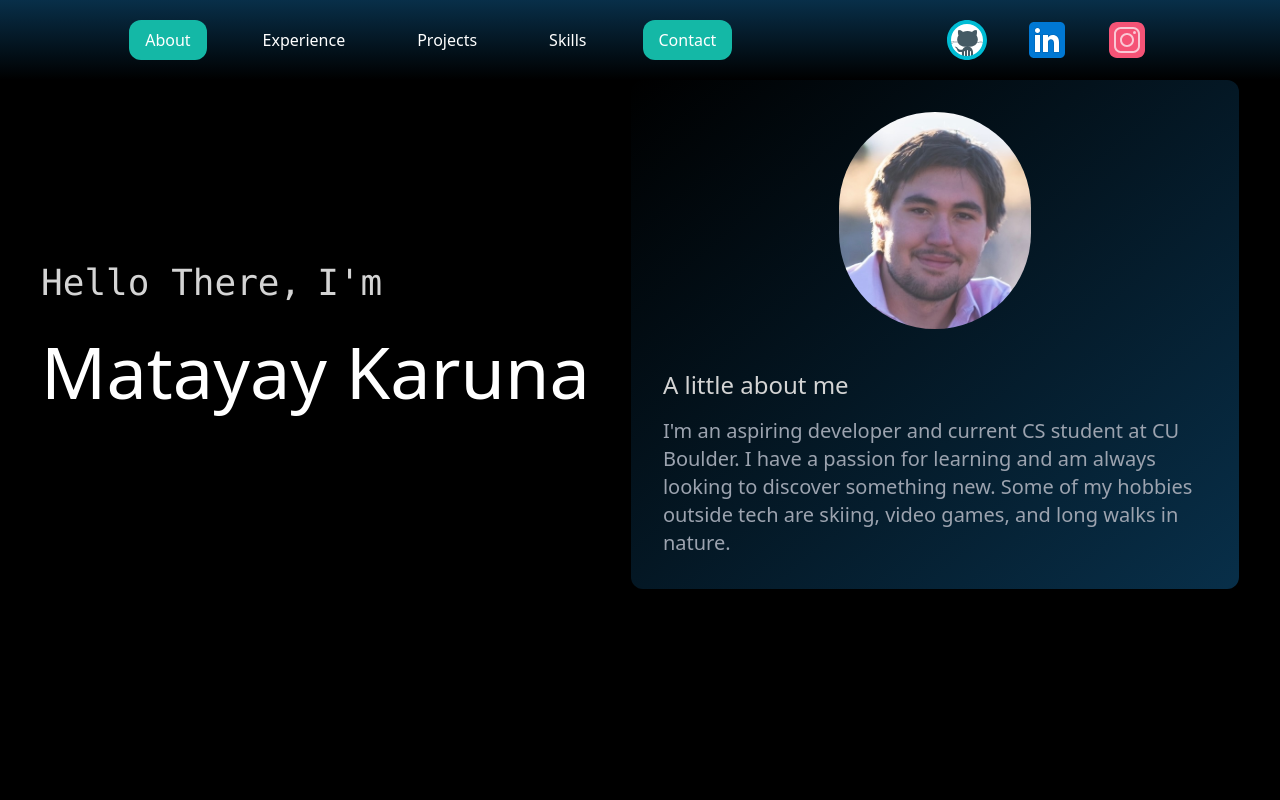
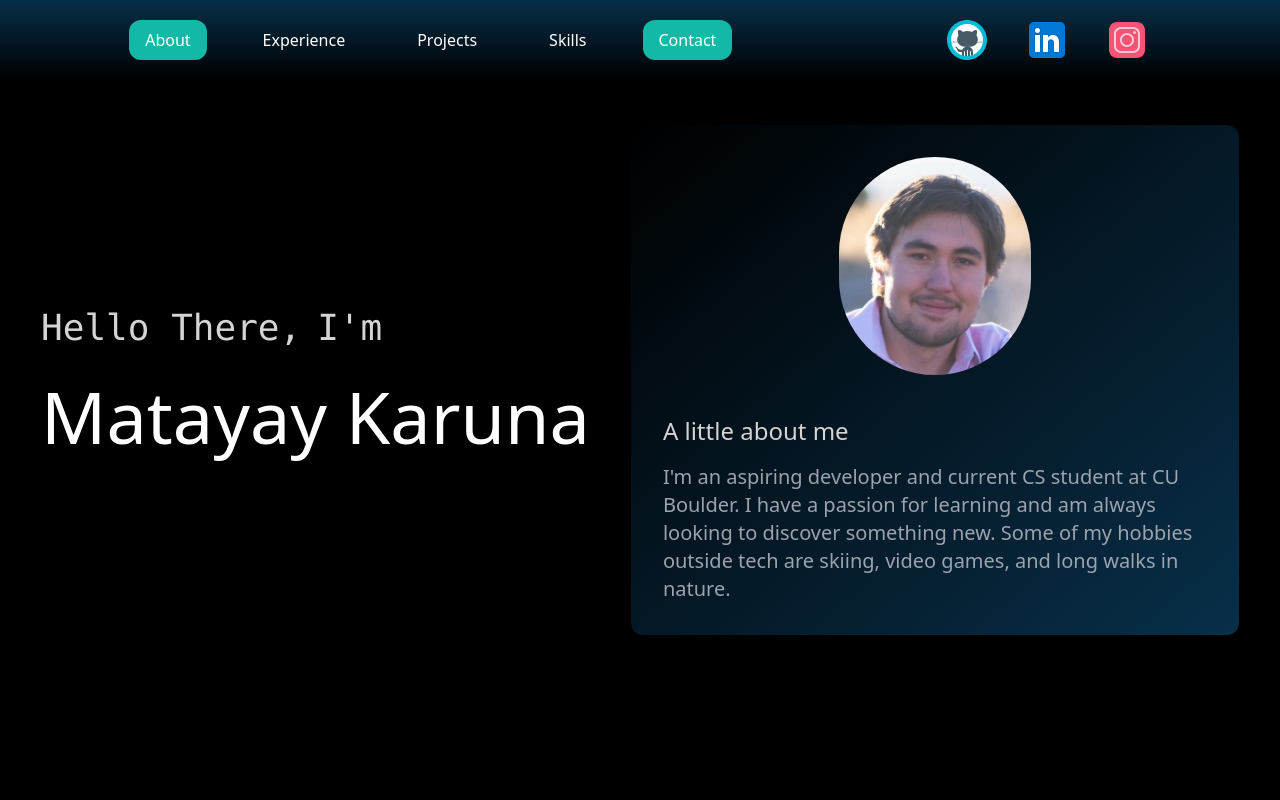
Before and after one commit to matayay/personal-website, a SvelteKit app: page / in a window 1280 px wide. Shown: the top 800 px of the page. Built offline with nearby package versions, Linux system fonts and the light colour scheme.

Commit message:
fixed bug where active header would break after edit on contact

```diff
--- a/src/routes/components/layout/Header.svelte
+++ b/src/routes/components/layout/Header.svelte
@@ -13,12 +13,6 @@
 	onMount(() => {
 		transition = true;
 		styles[0] = true;
-
-		const about = document.getElementById('about');
-		const experience = document.getElementById('experience');
-		const projects = document.getElementById('projects');
-		const skills = document.getElementById('skills');
-		const contact = document.getElementById('contact');
 
 		let body = document.body;
 		let html = document.documentElement;
@@ -45,6 +39,12 @@
 		};
 
 		window.onscroll = (event) => {
+			const about = document.getElementById('about');
+			const experience = document.getElementById('experience');
+			const projects = document.getElementById('projects');
+			const skills = document.getElementById('skills');
+			const contact = document.getElementById('contact');
+
 			if (about && experience && projects && skills && contact) {
 				const sections = [about, experience, projects, skills, contact];
 
@@ -73,6 +73,8 @@
 					} else if (scrollY >= documentHeight - window.innerHeight) {
 						styles[4] = true;
 						styles[3] = false;
+					} else if (styles[0] || styles[1] || styles[2] || styles[3]) {
+						styles[4] = false;
 					}
 				}
 			}
--- a/src/routes/components/sections/About.svelte
+++ b/src/routes/components/sections/About.svelte
@@ -9,7 +9,7 @@
 	});
 </script>
 
-<section class="min-h-screen" id="about">
+<section class="h-screen" id="about">
 	<div
 		class="flex h-3/4 w-full flex-col items-center justify-center gap-6 sm:flex-row sm:justify-evenly sm:gap-0"
 	>
```
